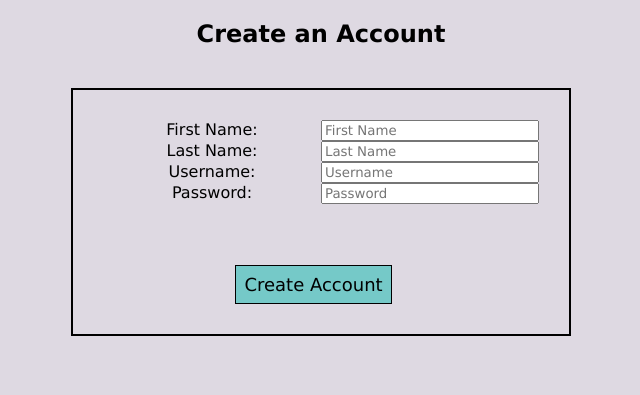
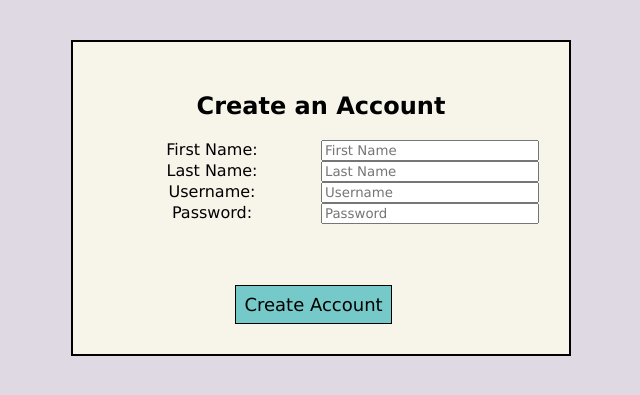
Before and after one commit to alessandrofiorella-adelphi/software-testing-devspace, a Flask app: page /signup in a window 1280 px wide. Shown: the part 54-449 px from the top of the page, without its empty margins (319-959 px from the left). Run offline with Flask 3, Linux system fonts and the light colour scheme.

Commit message:
Updated login/signup colors & spacing.

```diff
--- a/static/style.css
+++ b/static/style.css
@@ -146,6 +146,7 @@ body {
     position: relative;
     overflow: hidden;
     box-sizing: border-box;
+    background-color: #F7F4EA
 }
 
 /*
--- a/templates/login.html
+++ b/templates/login.html
@@ -14,8 +14,8 @@
 </div>
 <center>
     <div id="login">
-        <h2>Login </h2>
         <form action="/loggingIn" method="POST" id="loginForm">
+            <h2>Login </h2>
             <div id="gridContainer">
                 <label for="username">Username:</label>
                 <input type="text" id="username" name="username" placeholder="Username" required>
--- a/templates/signup.html
+++ b/templates/signup.html
@@ -14,8 +14,8 @@
 </div>
 <center>
     <div id="login">
-        <h2>Create an Account</h2>
         <form action="/createAccount" method="POST" id="loginForm">
+            <h2>Create an Account</h2>
             <div id="gridContainer">
                 <label for="fname">First Name:</label>
                 <input type="text" id="fname" name="fname" placeholder="First Name" required>
```
